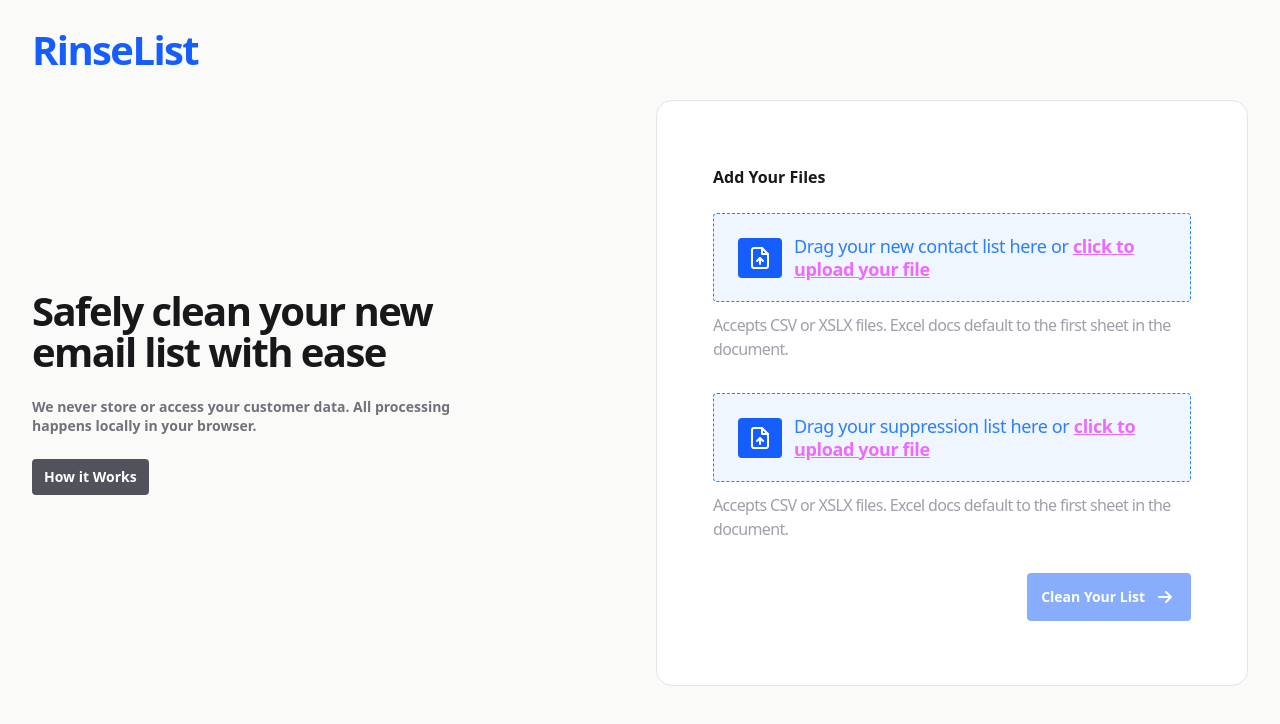
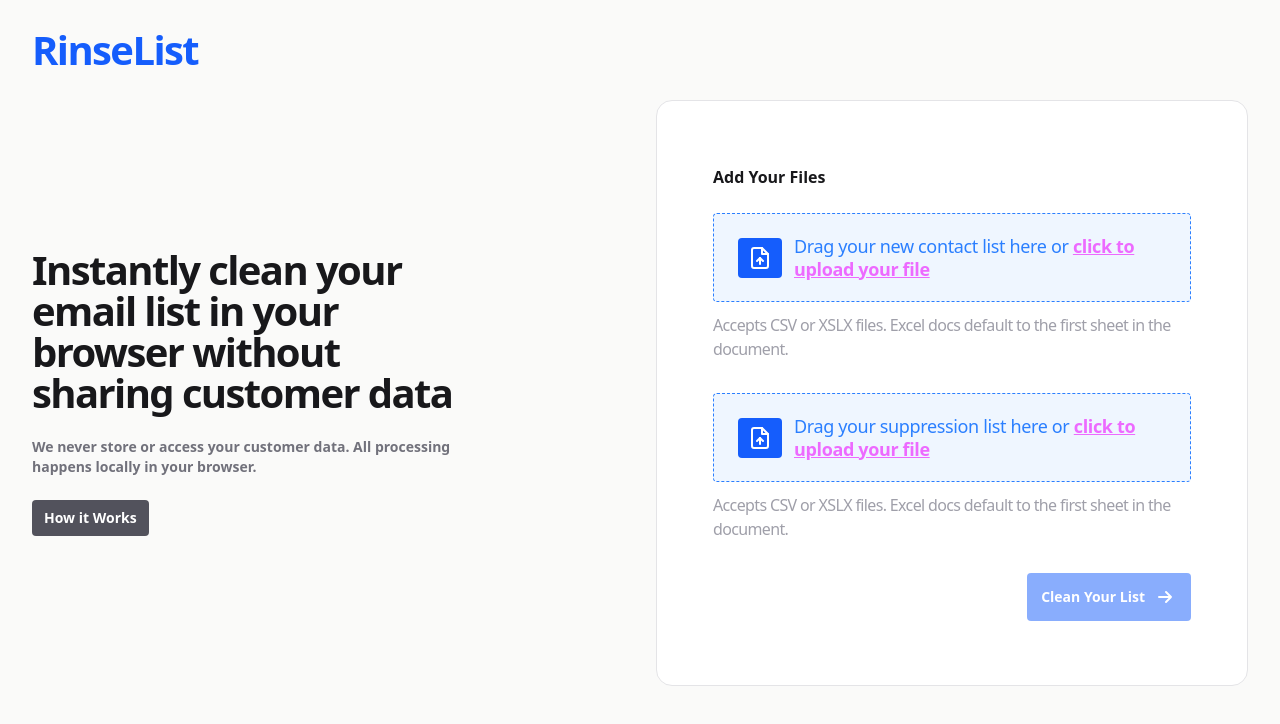
Before and after one commit to hbdrevv/RinseList, a Next.js app: page / in a window 1280 px wide. Shown: the top 724 px of the page. Built offline with nearby package versions, Linux system fonts and the light colour scheme.

Commit message:
copy tweaks

```diff
--- a/src/app/page.tsx
+++ b/src/app/page.tsx
@@ -328,7 +328,7 @@ export default function Home() {
                     className="text-headline-responsive mb-4 lg:mb-6"
                     style={{ color: "var(--foreground)" }}
                   >
-                    Safely clean your new email list with ease
+                    Instantly clean your email list in your browser without sharing customer data
                   </h2>
 
                   {/* Privacy assurance */}
```
